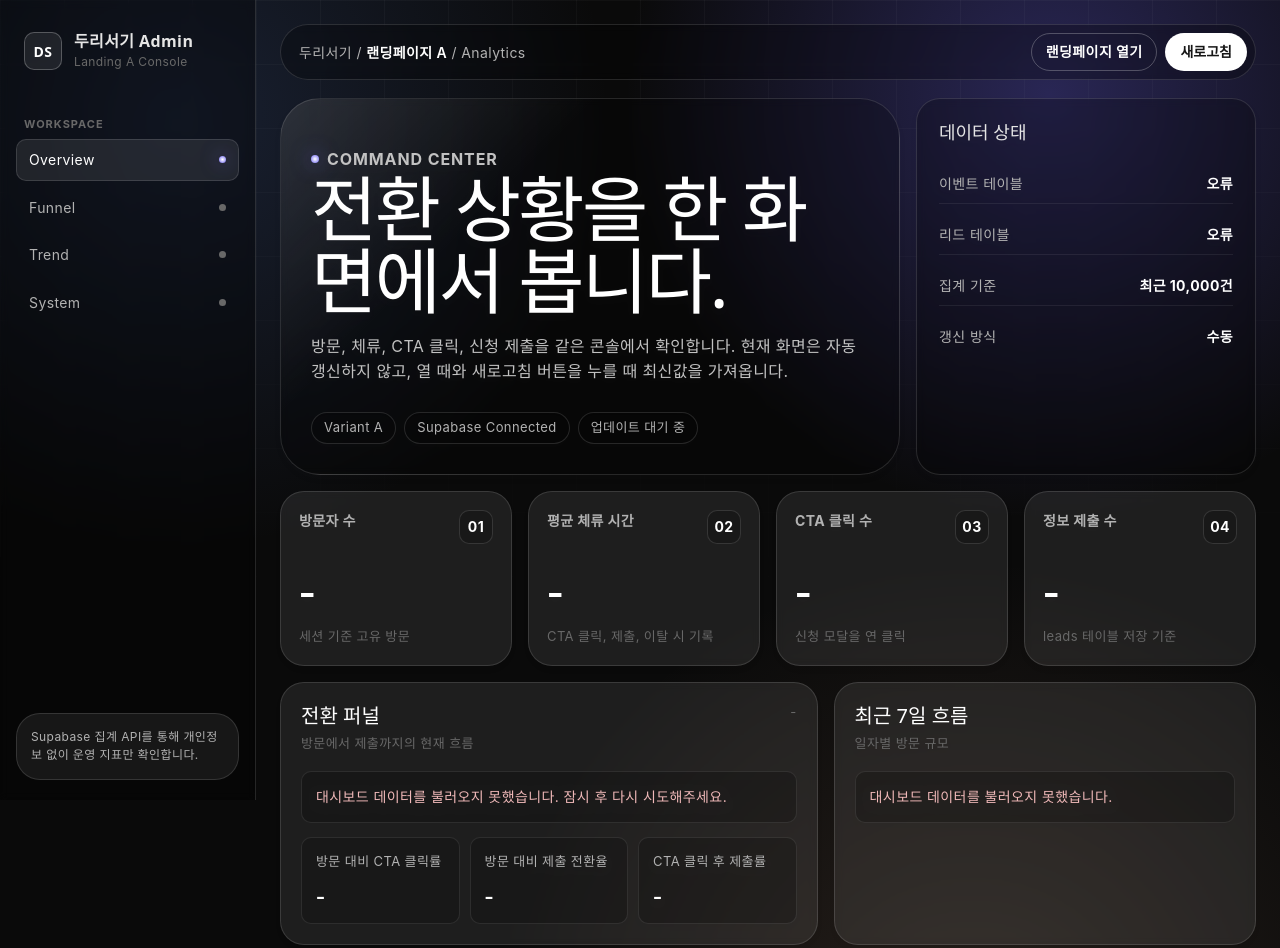
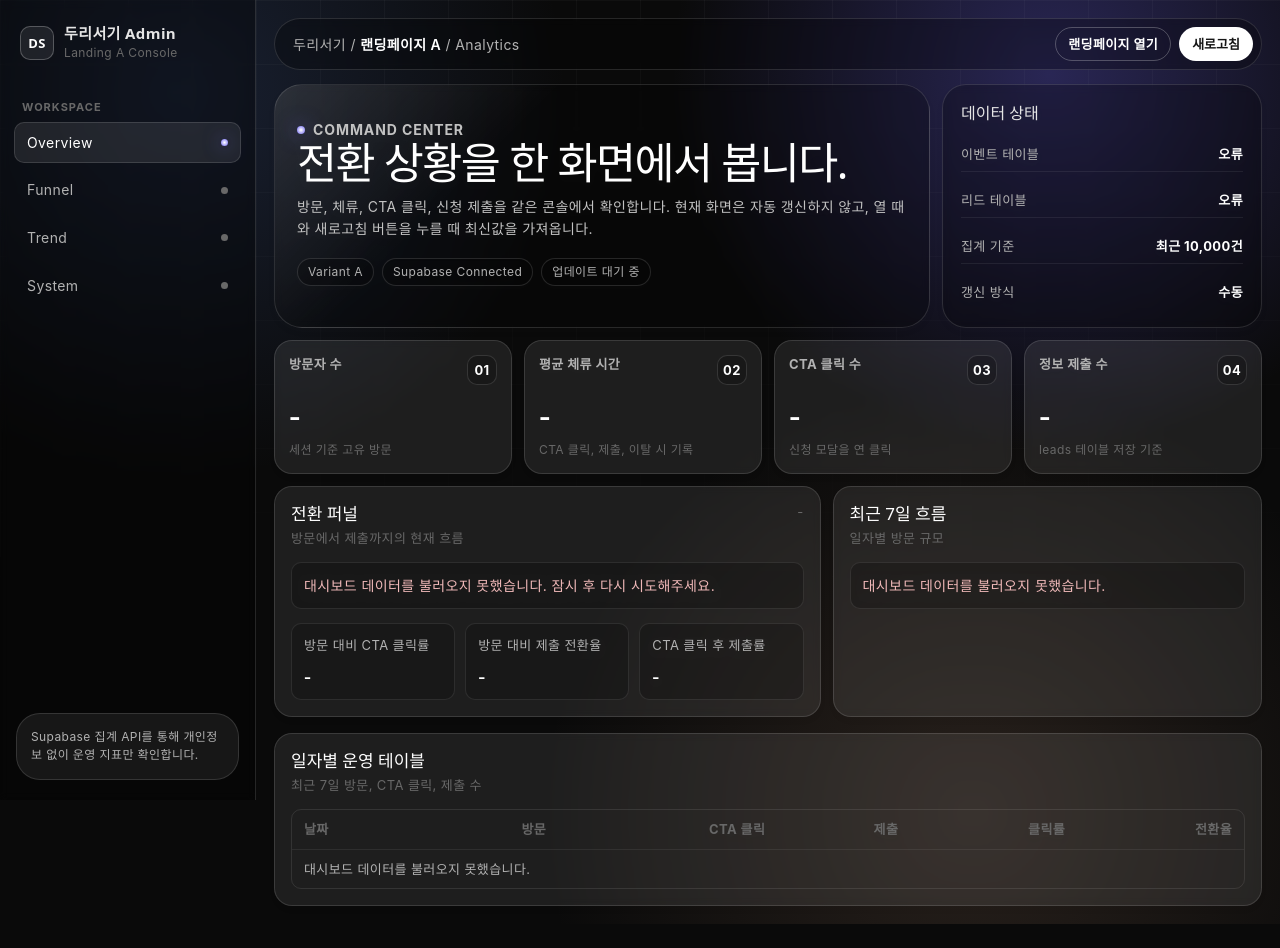
Before and after one commit to iryan1030/duriseogi_A, a plain HTML site: page dashboard.html in a window 1280 px wide. Shown: the top 948 px of the page. After the commit the page ends 924 px from the top, so only its background shows below. Drawn offline with Linux system fonts and the light colour scheme.

Commit message:
Make admin dashboard more compact

```diff
--- a/dashboard.html
+++ b/dashboard.html
@@ -67,7 +67,7 @@
       position: sticky;
       top: 0;
       height: 100vh;
-      padding: 24px 16px;
+      padding: 18px 14px;
       border-right: 1px solid var(--line);
       background: rgba(0, 0, 0, 0.34);
       backdrop-filter: blur(4px);
@@ -76,28 +76,28 @@
     .brand {
       display: flex;
       align-items: center;
-      gap: 12px;
-      padding: 8px 8px 28px;
+      gap: 10px;
+      padding: 6px 6px 20px;
     }
 
     .brand-mark {
       display: grid;
-      width: 38px;
-      height: 38px;
+      width: 34px;
+      height: 34px;
       place-items: center;
       border: 1px solid var(--line-strong);
       border-radius: 10px;
       background: rgba(255, 255, 255, 0.08);
       color: var(--white);
       font-family: var(--font-heading);
-      font-size: 14px;
+      font-size: 13px;
       font-weight: 600;
     }
 
     .brand strong {
       display: block;
       font-family: var(--font-heading);
-      font-size: 16px;
+      font-size: 15px;
       font-weight: 600;
       line-height: 1.2;
     }
@@ -169,7 +169,7 @@
 
     .content {
       min-width: 0;
-      padding: 24px;
+      padding: 18px;
     }
 
     .topbar {
@@ -177,8 +177,8 @@
       align-items: center;
       justify-content: space-between;
       gap: 16px;
-      min-height: 54px;
-      margin-bottom: 18px;
+      min-height: 46px;
+      margin-bottom: 14px;
       padding: 8px 8px 8px 18px;
       border: 1px solid var(--line);
       border-radius: 9999px;
@@ -208,10 +208,10 @@
       display: inline-flex;
       align-items: center;
       justify-content: center;
-      min-height: 38px;
+      min-height: 34px;
       border-radius: 9999px;
-      padding: 8px 14px;
-      font-size: 14px;
+      padding: 7px 12px;
+      font-size: 13px;
       font-weight: 700;
       line-height: 1;
       white-space: nowrap;
@@ -233,9 +233,9 @@
 
     .hero-panel {
       display: grid;
-      grid-template-columns: minmax(0, 1.3fr) 340px;
-      gap: 16px;
-      margin-bottom: 16px;
+      grid-template-columns: minmax(0, 1.35fr) 320px;
+      gap: 12px;
+      margin-bottom: 12px;
     }
 
     .hero-copy,
@@ -249,9 +249,9 @@
     }
 
     .hero-copy {
-      min-height: 252px;
-      padding: 30px;
-      border-radius: 40px;
+      min-height: 190px;
+      padding: 22px;
+      border-radius: 28px;
       background:
         linear-gradient(135deg, rgba(255, 255, 255, 0.12), transparent 32%),
         rgba(0, 0, 0, 0.2);
@@ -261,9 +261,9 @@
       display: inline-flex;
       align-items: center;
       gap: 8px;
-      margin: 0 0 18px;
+      margin: 0 0 12px;
       color: var(--ash);
-      font-size: 13px;
+      font-size: 12px;
       font-weight: 700;
       letter-spacing: 0.9px;
       text-transform: uppercase;
@@ -289,7 +289,7 @@
     h1 {
       max-width: 720px;
       color: var(--white);
-      font-size: clamp(42px, 6vw, 72px);
+      font-size: clamp(28px, 3.4vw, 44px);
       font-weight: 500;
       line-height: 1;
       letter-spacing: -0.035em;
@@ -297,9 +297,9 @@
 
     .hero-copy p {
       max-width: 660px;
-      margin: 18px 0 0;
+      margin: 12px 0 0;
       color: var(--silver);
-      font-size: 16px;
+      font-size: 14px;
       line-height: 1.56;
     }
 
@@ -307,35 +307,35 @@
       display: flex;
       flex-wrap: wrap;
       gap: 8px;
-      margin-top: 28px;
+      margin-top: 18px;
     }
 
     .status-chip {
       display: inline-flex;
       align-items: center;
       gap: 8px;
-      min-height: 32px;
-      padding: 6px 12px;
+      min-height: 28px;
+      padding: 5px 10px;
       border: 1px solid var(--line);
       border-radius: 9999px;
       background: rgba(0, 0, 0, 0.24);
       color: var(--ash);
-      font-size: 13px;
+      font-size: 12px;
       line-height: 1;
     }
 
     .system-card {
       display: grid;
       align-content: space-between;
-      min-height: 252px;
-      padding: 22px;
+      min-height: 190px;
+      padding: 18px;
       border-radius: 24px;
       background: rgba(0, 0, 0, 0.22);
     }
 
     .system-card h2 {
       color: var(--ghost);
-      font-size: 18px;
+      font-size: 16px;
       font-weight: 500;
       line-height: 1.33;
     }
@@ -343,7 +343,7 @@
     .system-list {
       display: grid;
       gap: 10px;
-      margin-top: 18px;
+      margin-top: 12px;
     }
 
     .system-item {
@@ -351,10 +351,10 @@
       align-items: center;
       justify-content: space-between;
       gap: 12px;
-      padding: 10px 0;
+      padding: 8px 0;
       border-bottom: 1px solid rgba(229, 229, 229, 0.08);
       color: var(--ash);
-      font-size: 14px;
+      font-size: 13px;
     }
 
     .system-item:last-child { border-bottom: 0; }
@@ -367,32 +367,32 @@
     .metric-grid {
       display: grid;
       grid-template-columns: repeat(4, minmax(0, 1fr));
-      gap: 16px;
-      margin-bottom: 16px;
+      gap: 12px;
+      margin-bottom: 12px;
     }
 
     .metric-card {
-      min-height: 168px;
-      padding: 18px;
-      border-radius: 24px;
+      min-height: 128px;
+      padding: 14px;
+      border-radius: 18px;
     }
 
     .metric-top {
       display: flex;
       align-items: flex-start;
       justify-content: space-between;
-      gap: 12px;
-      min-height: 54px;
+      gap: 10px;
+      min-height: 42px;
       color: var(--ash);
-      font-size: 14px;
+      font-size: 13px;
       font-weight: 700;
       line-height: 1.5;
     }
 
     .metric-icon {
       display: grid;
-      width: 34px;
-      height: 34px;
+      width: 30px;
+      height: 30px;
       place-items: center;
       border: 1px solid var(--line);
       border-radius: 10px;
@@ -404,7 +404,7 @@
       display: block;
       color: var(--white);
       font-family: var(--font-heading);
-      font-size: clamp(36px, 4vw, 52px);
+      font-size: clamp(28px, 2.8vw, 38px);
       font-weight: 500;
       line-height: 1;
       letter-spacing: -0.672px;
@@ -412,40 +412,40 @@
 
     .metric-note {
       display: block;
-      margin-top: 12px;
+      margin-top: 8px;
       color: var(--slate);
-      font-size: 13px;
+      font-size: 12px;
       line-height: 1.5;
     }
 
     .dashboard-grid {
       display: grid;
       grid-template-columns: minmax(0, 1.12fr) minmax(340px, 0.88fr);
-      gap: 16px;
+      gap: 12px;
     }
 
     .panel {
-      padding: 20px;
-      border-radius: 24px;
+      padding: 16px;
+      border-radius: 18px;
     }
 
     .panel-header {
       display: flex;
       align-items: flex-start;
       justify-content: space-between;
-      gap: 16px;
-      margin-bottom: 18px;
+      gap: 12px;
+      margin-bottom: 14px;
     }
 
     .panel-title {
       color: var(--white);
-      font-size: 20px;
+      font-size: 17px;
       font-weight: 500;
       line-height: 1.33;
     }
 
     .panel-subtitle {
-      margin-top: 5px;
+      margin-top: 3px;
       color: var(--slate);
       font-size: 13px;
       line-height: 1.45;
@@ -461,15 +461,15 @@
 
     .funnel {
       display: grid;
-      gap: 12px;
+      gap: 10px;
     }
 
     .funnel-step {
       display: grid;
       grid-template-columns: 108px minmax(0, 1fr) 72px;
       align-items: center;
-      gap: 14px;
-      padding: 14px;
+      gap: 12px;
+      padding: 11px;
       border: 1px solid rgba(229, 229, 229, 0.1);
       border-radius: 10px;
       background: rgba(0, 0, 0, 0.22);
@@ -477,7 +477,7 @@
 
     .funnel-name {
       color: var(--silver);
-      font-size: 14px;
+      font-size: 13px;
       font-weight: 700;
     }
 
@@ -501,7 +501,7 @@
     .funnel-value {
       color: var(--white);
       font-family: var(--font-heading);
-      font-size: 20px;
+      font-size: 17px;
       line-height: 1;
       text-align: right;
     }
@@ -514,7 +514,7 @@
     }
 
     .rate-card {
-      padding: 14px;
+      padding: 12px;
       border: 1px solid rgba(229, 229, 229, 0.1);
       border-radius: 10px;
       background: rgba(0, 0, 0, 0.2);
@@ -528,7 +528,7 @@
       margin-top: 8px;
       color: var(--white);
       font-family: var(--font-heading);
-      font-size: 28px;
+      font-size: 22px;
       font-weight: 500;
       line-height: 1.1;
     }
@@ -546,7 +546,7 @@
 
     th,
     td {
-      padding: 13px 14px;
+      padding: 10px 12px;
       border-bottom: 1px solid rgba(229, 229, 229, 0.08);
       color: var(--ash);
       font-size: 13px;
@@ -570,7 +570,7 @@
 
     .spark {
       display: grid;
-      gap: 10px;
+      gap: 8px;
     }
 
     .spark-row {
@@ -604,7 +604,7 @@
 
     .empty,
     .error {
-      padding: 14px;
+      padding: 12px;
       border: 1px solid rgba(229, 229, 229, 0.1);
       border-radius: 10px;
       background: rgba(0, 0, 0, 0.22);
@@ -657,14 +657,14 @@
 
     @media (max-width: 760px) {
       .content {
-        padding: 14px;
+        padding: 12px;
       }
 
       .topbar {
         align-items: stretch;
         flex-direction: column;
         border-radius: 24px;
-        padding: 14px;
+        padding: 12px;
       }
 
       .top-actions {
@@ -673,12 +673,12 @@
 
       .hero-copy {
         min-height: auto;
-        padding: 22px;
-        border-radius: 28px;
+        padding: 18px;
+        border-radius: 22px;
       }
 
       h1 {
-        font-size: 40px;
+        font-size: 30px;
       }
 
       .metric-grid,
```
